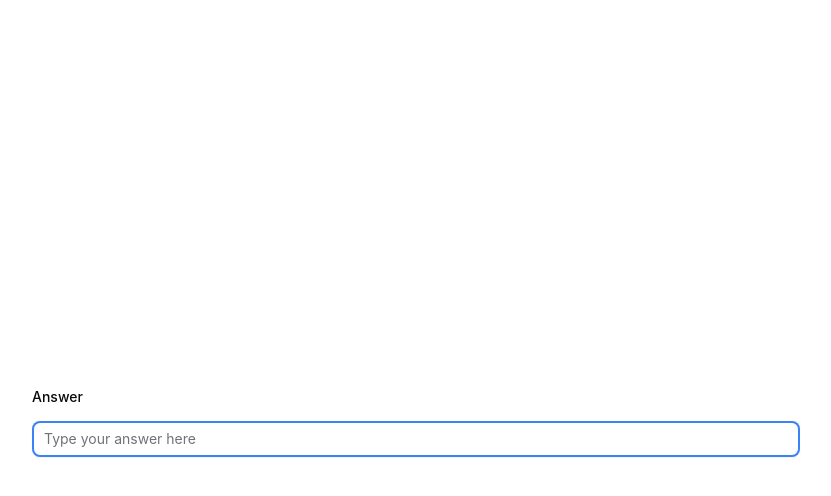
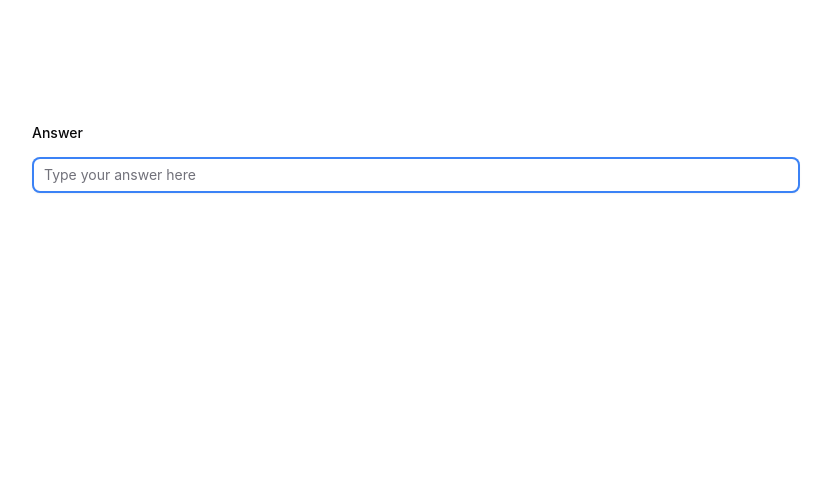
Before and after one commit to seheon99/vocabulary-workshop, a Next.js app: page /vocabulary/1 in a window 1280 px wide. Shown: the top 496 px of the page, without its empty margins (224-1055 px from the left). Built offline with nearby package versions, Linux system fonts and the light colour scheme; no server answers; the database is empty; a web font is replaced by a local one.

Commit message:
refactor: Adjust top margin

```diff
--- a/src/app/vocabulary/[id]/page.tsx
+++ b/src/app/vocabulary/[id]/page.tsx
@@ -11,14 +11,13 @@ export default async function Vocabulary({
   const term = await findTerm(id);
 
   return (
-    <main className="flex min-h-screen flex-col items-center justify-center gap-10">
+    <main className="mx-auto mt-20 flex min-h-screen max-w-3xl flex-col items-center gap-10">
       <Strong className="text-3xl font-bold">{term?.name}</Strong>
-      <form className="w-full max-w-3xl" action={submitAnswer}>
+      <form className="w-full" action={submitAnswer}>
         <Field>
           <Input type="hidden" name={SUBMISSION_TERMID_KEY} value={term?.id} />
           <Label>Answer</Label>
           <Input
-            className="max-w-3xl"
             name={SUBMISSION_ANSWER_KEY}
             placeholder="Type your answer here"
             autoFocus
```
